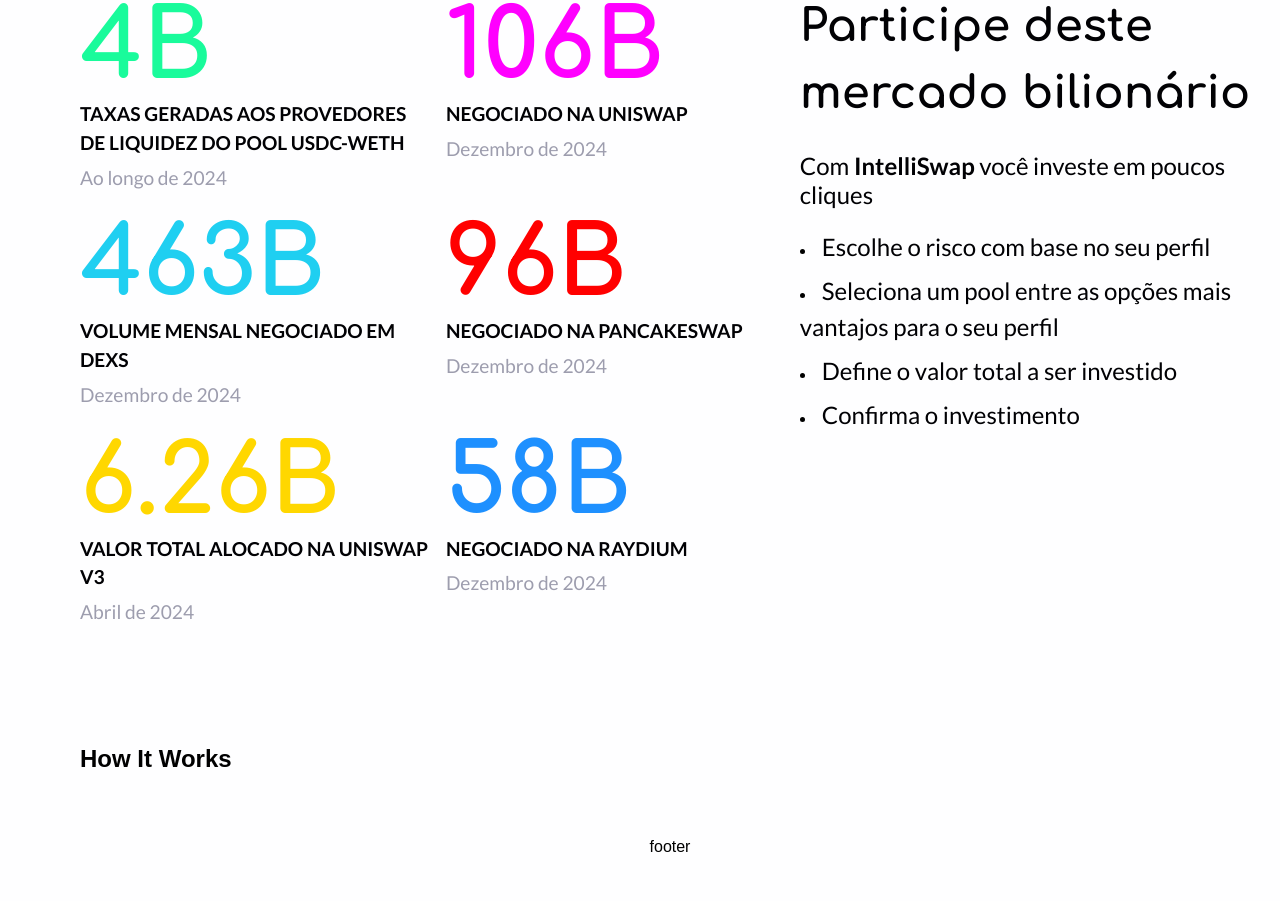
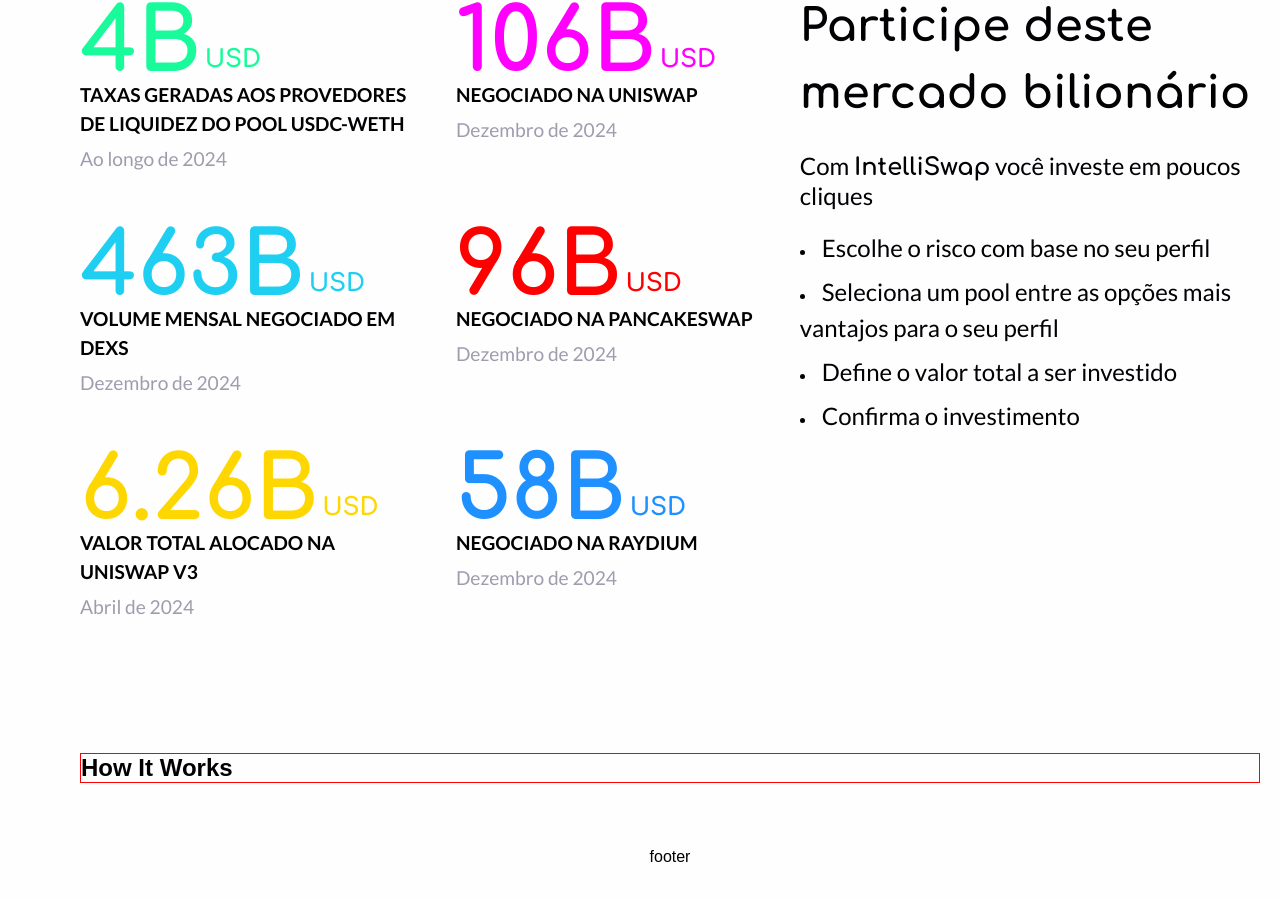
Before and after one commit to duccini/intelliswap, a Next.js app: page / in a window 1280 px wide. Shown: the part 1153-2054 px from the top of the page. Built offline with nearby package versions, Linux system fonts and the light colour scheme.

Commit message:
feat: add usd in challenges section

```diff
--- a/src/app/_components/Challenges/Challenges.module.css
+++ b/src/app/_components/Challenges/Challenges.module.css
@@ -1,8 +1,5 @@
 .challengesContainer {
   width: 100%;
-  height: 100vh;
-
-  /* background: var(--black); */
 }
 
 .challengesContent {
@@ -21,8 +18,9 @@
 
   display: grid;
   grid-template-columns: 1fr 1fr;
-  grid-template-rows: auto auto auto;
-  gap: 12px;
+  grid-template-rows: 200px 200px 200px;
+  row-gap: 24px;
+  column-gap: 32px;
 }
 
 .challengesHeader {
@@ -58,9 +56,10 @@
 
   font-size: 1.5rem;
   color: var(--black);
+}
 
-  /* line-height: 1.2;
-   */
+.challengesHeader p strong {
+  font-family: var(--font-comfortaa);
 }
 
 .challengesHeader > p:first-of-type {
--- a/src/app/_components/Homehero/Homehero.module.css
+++ b/src/app/_components/Homehero/Homehero.module.css
@@ -4,8 +4,9 @@
   width: 100%;
   height: 100vh;
 
+  background: radial-gradient(circle, #5f66d1, #8794f8);
   /* background: linear-gradient(to right, #5f66d1, #8794f8); */
-  background: radial-gradient(circle, #5f66d1, #8794f8);
+
   /* background: radial-gradient(circle, #8794f8, #5f66d1); */
 
   /* background: linear-gradient(to bottom, #5f66d1, #7b82e5); */
@@ -16,7 +17,7 @@
 
 .header {
   margin: 0 auto;
-  margin-top: 300px;
+  margin-top: 9%;
 }
 
 .content h1 {
--- a/src/app/_components/HowItWorks/HowItWorks.module.css
+++ b/src/app/_components/HowItWorks/HowItWorks.module.css
@@ -0,0 +1,3 @@
+.container {
+  border: 1px solid red;
+}
--- a/src/app/_components/HowItWorks/index.tsx
+++ b/src/app/_components/HowItWorks/index.tsx
@@ -2,7 +2,7 @@
 
 export default function HowItWorks() {
   return (
-    <div>
+    <div className={styles.container}>
       <h2>How It Works</h2>
     </div>
   );
--- a/src/components/ChallengCard/ChallengeCard.module.css
+++ b/src/components/ChallengCard/ChallengeCard.module.css
@@ -1,8 +1,19 @@
 .challengeTitle {
   font-family: var(--font-comfortaa);
   font-weight: bold;
-  font-size: 6rem;
-  /* padding-bottom: 24px; */
+  font-size: 5.5rem;
+  height: 5.5rem;
+
+  display: inline-block;
+  position: relative;
+}
+
+.challengeTitle span {
+  font-size: 1.52rem;
+
+  bottom: 8px;
+  right: -60px;
+  position: absolute;
 }
 
 .challengeCardBlue {
--- a/src/components/ChallengCard/index.tsx
+++ b/src/components/ChallengCard/index.tsx
@@ -15,7 +15,9 @@
 }: ChallengeCard) {
   return (
     <div className={styles.challengeCard}>
-      <h3 className={`${styles.challengeTitle} ${styles[color]}`}>{title}</h3>
+      <h3 className={`${styles.challengeTitle} ${styles[color]}`}>
+        {title} <span>USD</span>
+      </h3>
       <h4 className={styles.challengeDescription}>{description}</h4>
       <h5 className={styles.challengeDate}>{date}</h5>
     </div>
```
